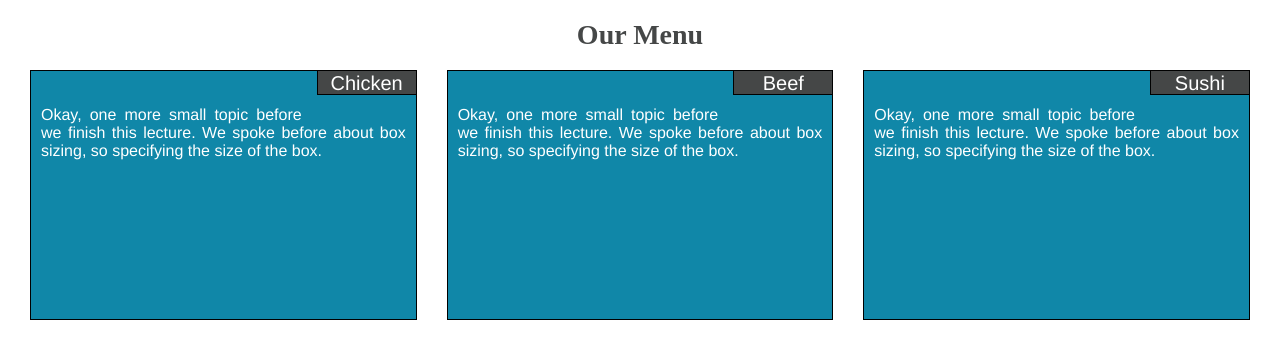
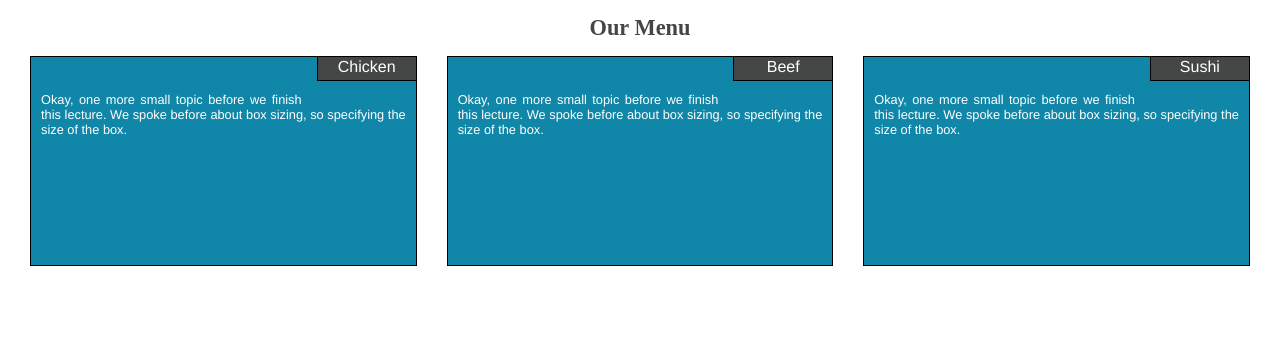
Before and after one commit to 5amuel/mod2_solution, a plain HTML site: page index.html in a window 1280 px wide. Drawn offline with Linux system fonts and the light colour scheme.

Commit message:
minimum modifications to css file

```diff
--- a/css/styles.css
+++ b/css/styles.css
@@ -10,7 +10,7 @@ h1{
 
 p{
   border: 1px solid black;
-  height: 250px;
+  height: 210px;
   font-family: helvetica;
   color: white;
   margin-right: 15px;
@@ -21,7 +21,7 @@ p{
 body{
   margin-left: 15px;
   margin-right: 15px;
-  font-size: 100%;
+  font-size: 80%;
 }
 
 .pContent {
```
